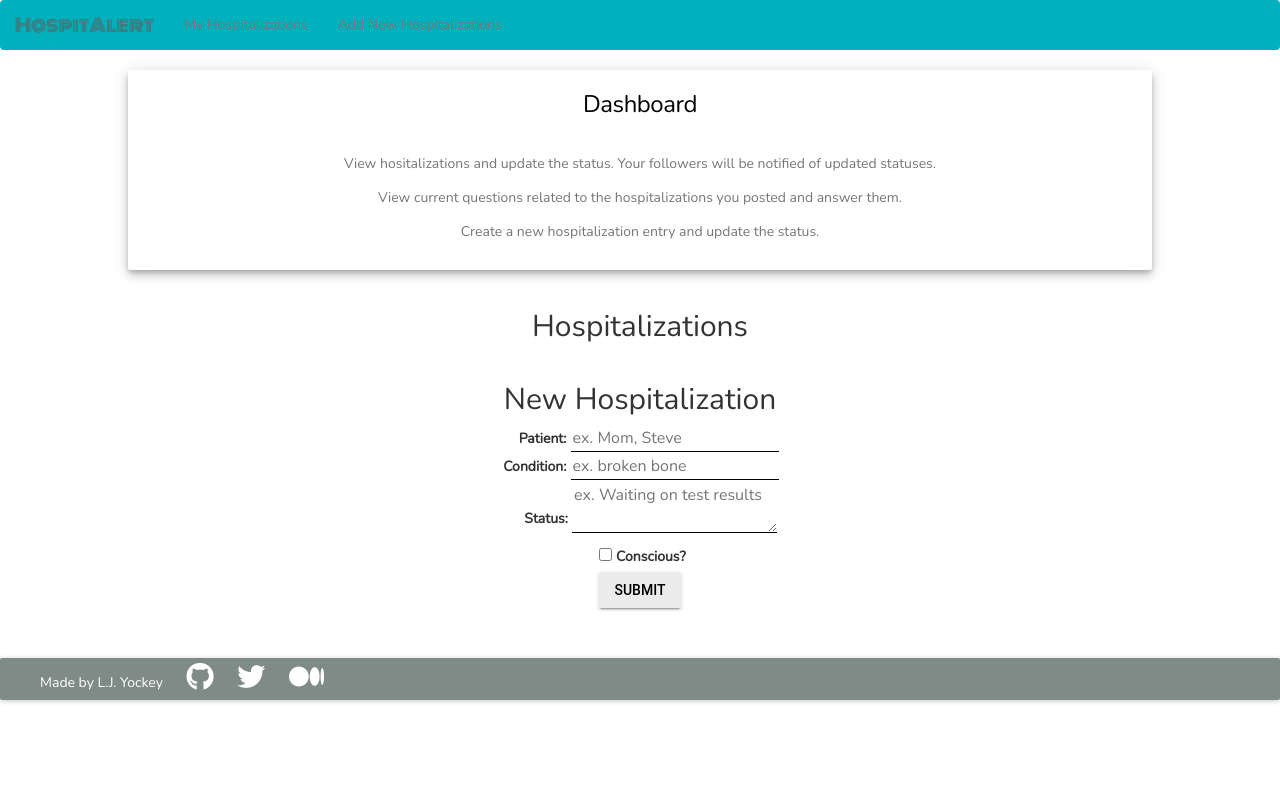
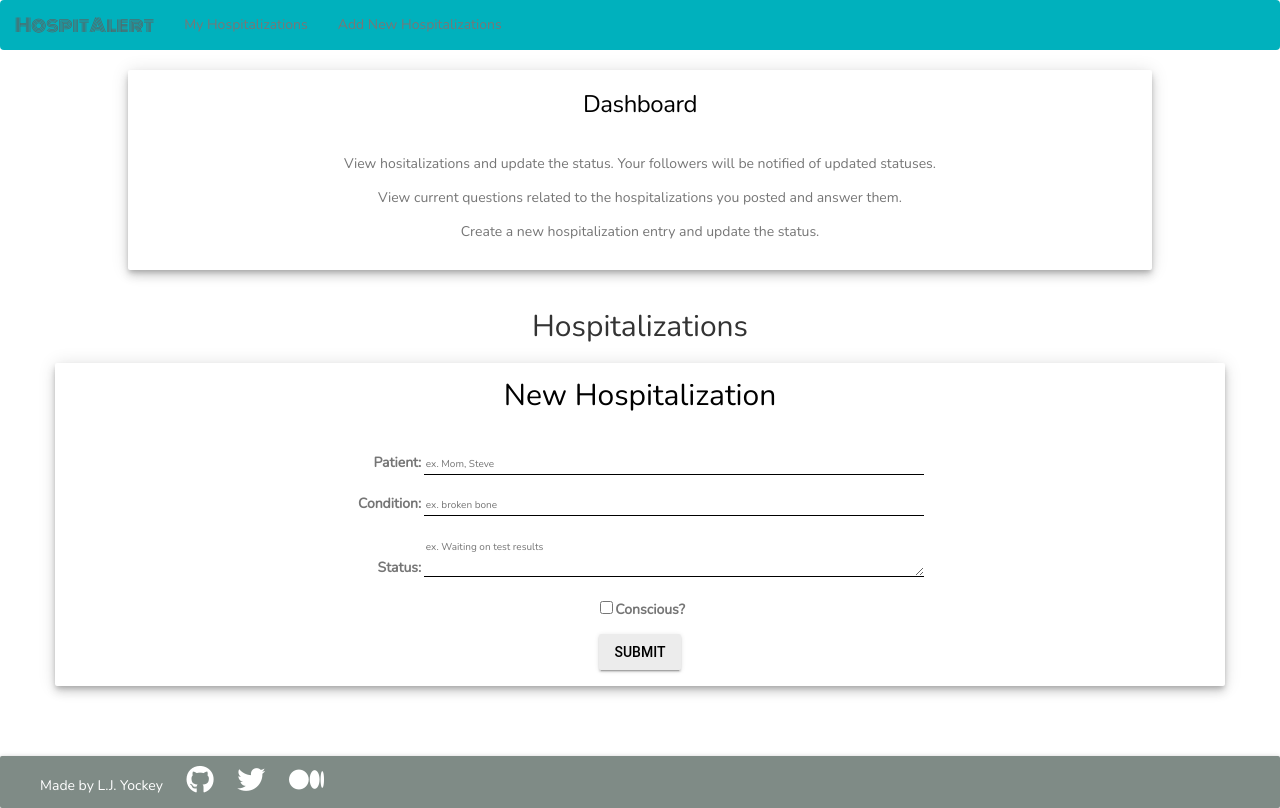
Before and after one commit to leovolving/hospitalert, a website: page public/dashboard.html in a window 1280 px wide. Drawn offline with nearby package versions, Linux system fonts and the light colour scheme; no server answers.

Commit message:
minor changes to forms

```diff
--- a/public/dashboard.css
+++ b/public/dashboard.css
@@ -84,11 +84,18 @@ button.edit {
 	display: none;
 }
 
+button.new-entry {
+	margin-top: 10px;
+}
+
+@media only screen and (min-width: 670px) {
+	div.questions {
+		float: right;
+	}
+}
+
 @media only screen and (min-width: 640px) {
 	.content {
 		height: 100%;
 	}
-	div.questions {
-		float: right;
-	}
 }
--- a/public/dashboard.html
+++ b/public/dashboard.html
@@ -64,16 +64,18 @@
 	<section class="new-hospitalization" id="create-new">
 		<div class="container">
 			<div class="row">
-				<div class="col-md-12">
-					<h2>New Hospitalization</h2>
-					<div class="form-container">
+				<div class="col-md-12 post-request mdl-card mdl-shadow--6dp">
+					<div class="mdl-card__title mdl-card--expand">
+						<h2>New Hospitalization</h2>
+					</div>
+					<div class="form-container mdl-card__supporting-text">
 						<form class="create text-center">
 							<label class=" text-right" for="patient">Patient:</label>
-							<input class=" text-left" type="text" name="patient" placeholder="ex. Mom, Steve"><br>
+							<input class="text text-left" type="text" name="patient" placeholder="ex. Mom, Steve"><br>
 							<label class=" text-right" for="condition">Condition:</label>
-							<input class=" text-left" type="text" name="condition" placeholder="ex. broken bone"><br>
+							<input class="text text-left" type="text" name="condition" placeholder="ex. broken bone"><br>
 							<label class="move" for="status">Status:</label>
-							<textarea type="text" name="status" placeholder="ex. Waiting on test results"></textarea><br>
+							<textarea class="text" type="text" name="status" placeholder="ex. Waiting on test results"></textarea><br>
 							<input type="checkbox" name="conscious">
 							<label for="conscious">Conscious?</label><br>
 							<button type="submit" class="new-entry mdl-button mdl-js-button mdl-button--raised">Submit</button>
--- a/public/main.css
+++ b/public/main.css
@@ -42,13 +42,14 @@ nav a {
 h2 {
 	text-align: center;
 }
-.about-wide, .contact-card, .dashboard-wide {
+.about-wide, .contact-card, .dashboard-wide, .post-request {
 	max-width: 100%;
 	margin: 0 auto 20px auto;
 	text-align: center;
 }
 
-.about-wide h2, .contact-card h2, .dashboard-wide h1 {
+.about-wide h2, .contact-card h2,
+.dashboard-wide h1, .post-request h2 {
 	margin: 0 auto;
 }
 
@@ -104,8 +105,8 @@ footer {
 	margin-bottom: -50px;
 	background-color: #7f8b86;
 	color: white;
-	padding-top: 5px;
-	padding-bottom: 5px;
+	padding-top: 10px;
+	padding-bottom: 10px;
 }
 
 footer ul {
@@ -121,6 +122,8 @@ footer a {
 	height: 50px;
 }
 
+
+
 @media only screen and (min-width: 640px) {
 	.about-wide, .dashboard-wide {
 		width: 80%;
@@ -128,7 +131,26 @@ footer a {
 	.col-md-3 {
 		margin-left: 60px;
 	}
+	.text {
+		width: 200px;
+		margin-top: 10px;
+		margin-bottom: 10px;
+	}
+	.move {
+		bottom: 0;
+	}
 	footer a {
 		margin-left: 20px;
 	}
 }
+
+@media only screen and (min-width: 995px) {
+	.text {
+		width: 500px;
+		margin-top: 10px;
+		margin-bottom: 10px;
+	}
+	.move {
+	bottom: 15px;
+	}
+}
```
Also changed, not shown: public/index.html (+3 -3 lines).
